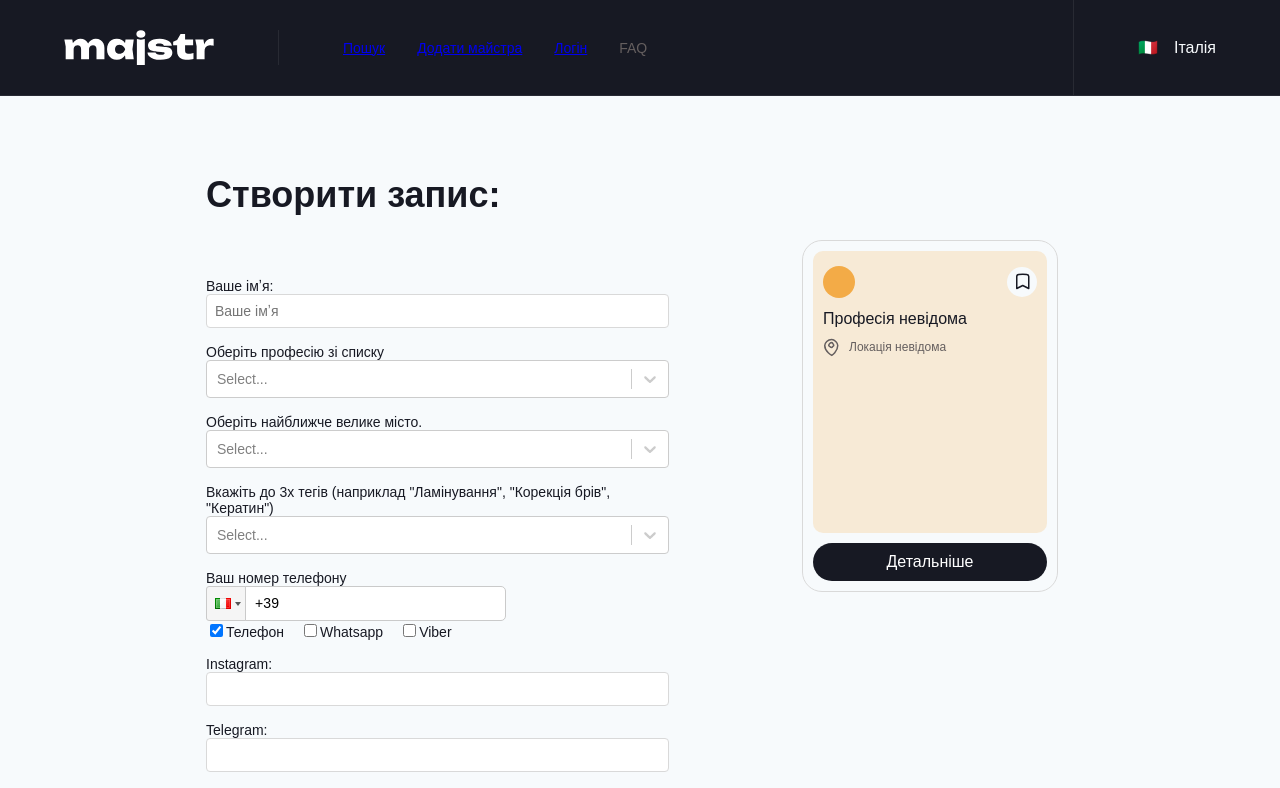
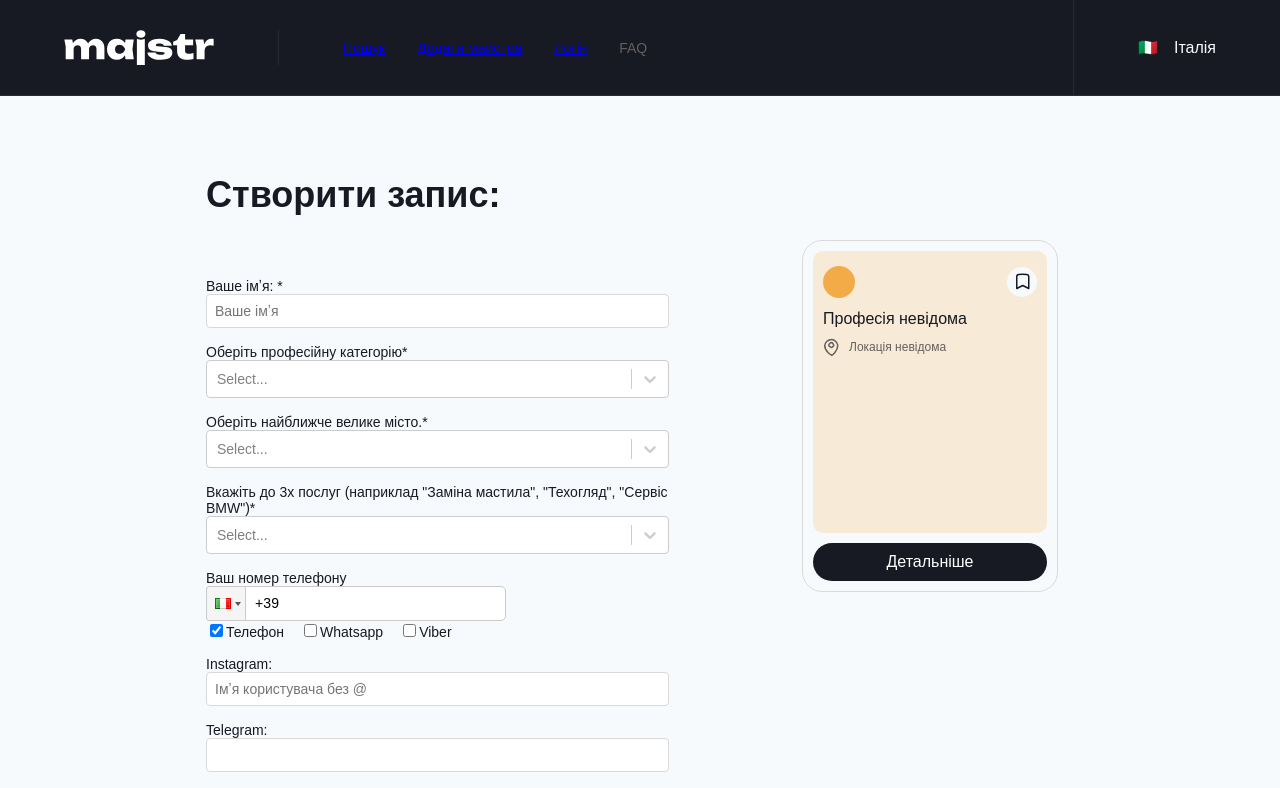
Before and after one commit to konstaku/majstr, a React (Vite) app in the folder frontend/: page /add in a window 1280 px wide. Shown: the top 788 px of the page. Built offline with nearby package versions, Linux system fonts and the light colour scheme; a web font is replaced by a local one.

Commit message:
Added form validation criteria

```diff
--- a/frontend/src/pages/AddNewRecord.jsx
+++ b/frontend/src/pages/AddNewRecord.jsx
@@ -3,7 +3,7 @@ import 'react-phone-input-2/lib/style.css';
 import PhoneInput from 'react-phone-input-2';
 import locations from './../data/locations.json';
 import professions from './../data/professions.json';
-import { useContext, useEffect, useRef, useState } from 'react';
+import { useContext, useEffect } from 'react';
 import { MasterContext } from '../context';
 import { Controller, useForm } from 'react-hook-form';
 import Select from 'react-select';
@@ -15,7 +15,16 @@ export default function AddNewRecord() {
   const { state, dispatch } = useContext(MasterContext);
   const { user } = state;
   const { firstName, username } = user;
-  const { register, handleSubmit, setValue, control, watch } = useForm({});
+  const {
+    register,
+    handleSubmit,
+    setValue,
+    control,
+    watch,
+    formState: { errors },
+  } = useForm({});
+
+  console.log('errors:', errors);
 
   // Fetch photo dynamically
   const { photo } = useAuthenticateUser();
@@ -111,13 +120,50 @@ function NameInput({ register }) {
   return (
     <div className="input-field">
       <label>
-        <div className="input-label">Ваше імʼя:</div>
+        <div className="input-label">
+          Ваше імʼя: <span className="required">*</span>
+        </div>
         <input
           className="create-user-input"
           placeholder="Ваше імʼя"
           {...register('name', {
-            required: true,
+            required: { value: true, message: 'Це обовʼязкове поле' },
+            maxLength: { value: 25, message: 'Максимум 25 символів' },
           })}
+        />
+      </label>
+    </div>
+  );
+}
+
+function ProfessionInput({ control, professions }) {
+  return (
+    <div className="input-field">
+      <label>
+        <div className="input-label">
+          Оберіть професійну категорію<span className="required">*</span>
+        </div>
+        <Controller
+          control={control}
+          name="profession"
+          rules={{
+            required: {
+              value: true,
+              message: 'Обовʼязково вкажіть професійну категорію',
+            },
+          }}
+          render={({ field: { onChange } }) => (
+            <Select
+              onChange={(e) => {
+                // Important to call the original onChange provided by Controller
+                onChange(e.value);
+              }}
+              options={professions.map((profession) => ({
+                value: profession.id,
+                label: profession.name.ua,
+              }))}
+            />
+          )}
         />
       </label>
     </div>
@@ -128,10 +174,15 @@ function LocationInput({ control, locations }) {
   return (
     <div className="input-field">
       <label>
-        <div className="input-label">Оберіть найближче велике місто.</div>
+        <div className="input-label">
+          Оберіть найближче велике місто.<span className="required">*</span>
+        </div>
         <Controller
           control={control}
           name="location"
+          rules={{
+            required: { value: true, message: 'Обовʼязково вкажіть місто' },
+          }}
           render={({ field: { onChange } }) => (
             <Select
               onChange={(e) => {
@@ -150,43 +201,23 @@ function LocationInput({ control, locations }) {
   );
 }
 
-function ProfessionInput({ control, professions }) {
-  return (
-    <div className="input-field">
-      <label>
-        <div className="input-label">Оберіть професію зі списку</div>
-        <Controller
-          control={control}
-          name="profession"
-          render={({ field: { onChange } }) => (
-            <Select
-              onChange={(e) => {
-                // Important to call the original onChange provided by Controller
-                onChange(e.value);
-              }}
-              options={professions.map((profession) => ({
-                value: profession.id,
-                label: profession.name.ua,
-              }))}
-            />
-          )}
-        />
-      </label>
-    </div>
-  );
-}
-
 function TagsInput({ control, tags = [] }) {
   return (
     <div className="input-field">
       <label>
         <div className="input-label">
-          Вкажіть до 3х тегів (наприклад "Ламінування", "Корекція брів",
-          "Кератин")
+          Вкажіть до 3х послуг (наприклад "Заміна мастила", "Техогляд", "Сервіс
+          BMW")<span className="required">*</span>
         </div>
         <Controller
           control={control}
           name="tags"
+          rules={{
+            required: {
+              value: true,
+              message: 'Вкажіть хоча б одну послугу',
+            },
+          }}
           render={({ field: { onChange } }) => (
             <CreatableSelect
               isValidNewOption={() => tags.length < 3}
@@ -214,6 +245,7 @@ function TelephoneInput({ register, control }) {
               country={'it'}
               countryCodeEditable
               enableSearch
+              inputStyle={{ fontWeight: 300 }}
               onChange={onChange}
             ></PhoneInput>
           )}
@@ -246,7 +278,11 @@ function InstagramInput({ register }) {
     <div className="input-field">
       <label>
         <div className="input-label">Instagram: </div>
-        <input className="create-user-input" {...register('instagram')} />
+        <input
+          className="create-user-input"
+          {...register('instagram')}
+          placeholder="Імʼя користувача без @"
+        />
       </label>
     </div>
   );
@@ -271,6 +307,7 @@ function AboutInput({ register }) {
         <textarea
           {...register('about')}
           className="create-user-input"
+          placeholder={`Майстер автосервісу. Знаходжуся в Турині, район Аврора. Спеціалізуюся на німецьких авто. Допоможу зробити техогляд, замінити мастила та фільтри, зробити електронну діагностіку, замовити запчастини та полагодити авто. Для українців є знижки, звертайтеся за телефоном.`}
           cols="30"
           rows="6"
         ></textarea>
```
